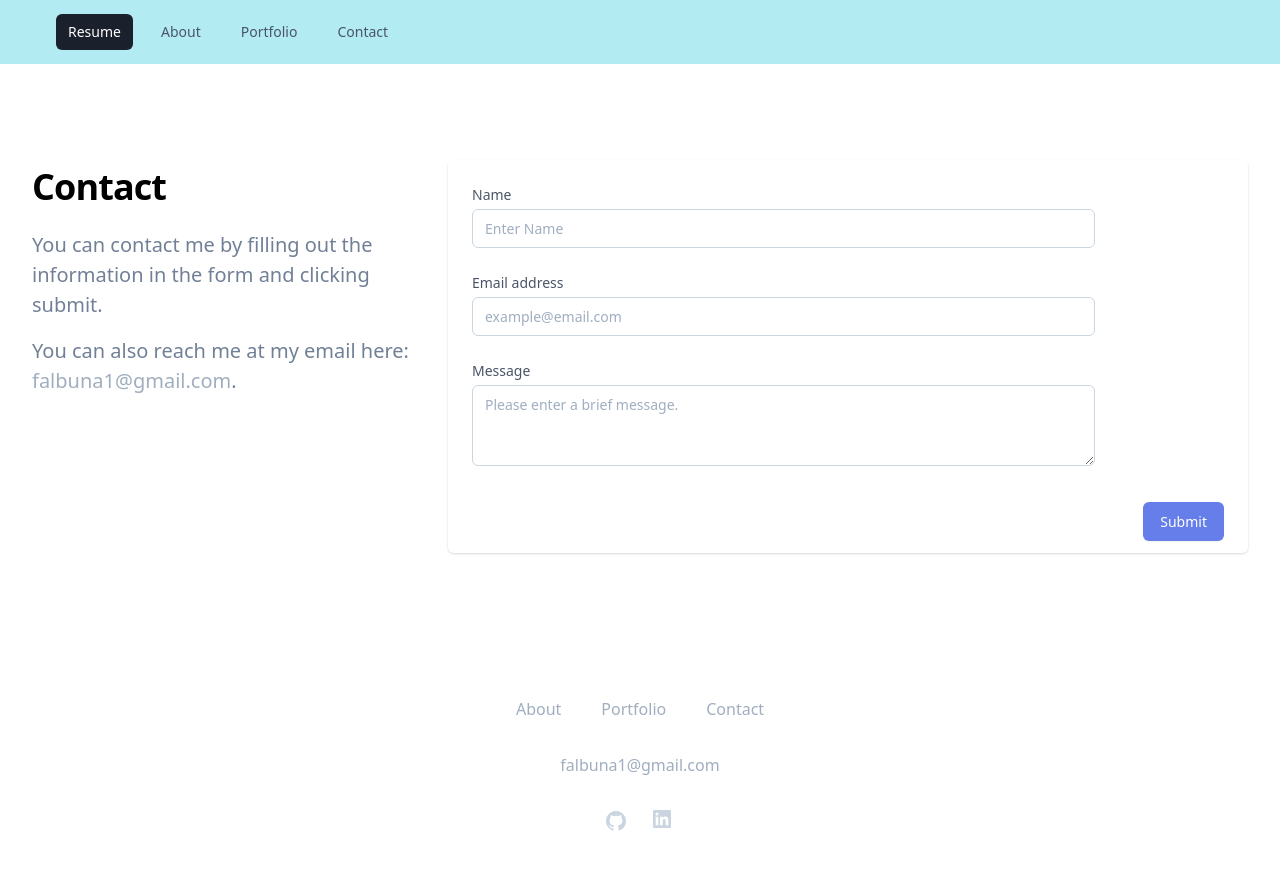
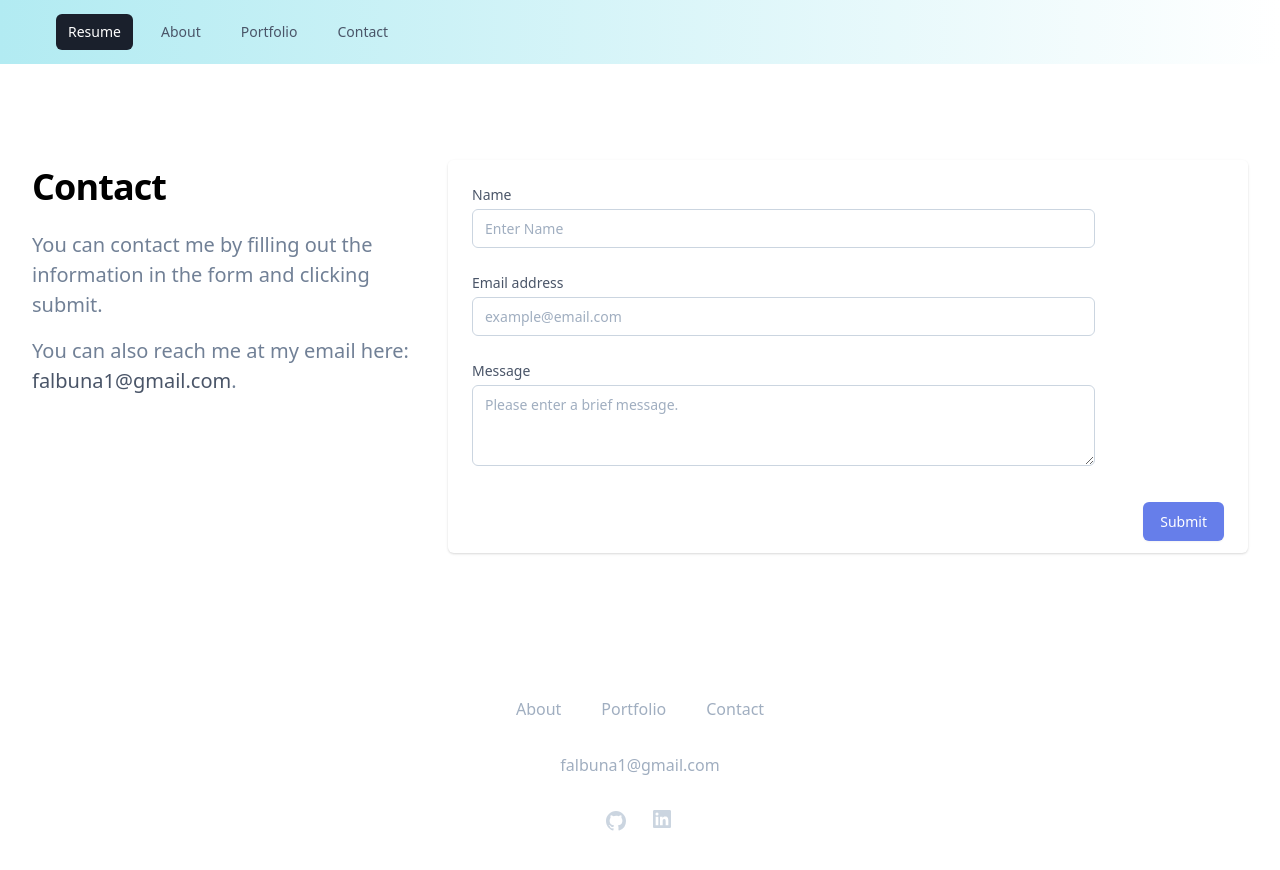
Before and after one commit to falbuna/francisalbuna, a React (Create React App) app: page /contact in a window 1280 px wide. Shown: the top 870 px of the page. Built offline with nearby package versions, Linux system fonts and the light colour scheme.

Commit message:
Added Gradient color effect to background of navbar.

```diff
--- a/src/components/Header/index.js
+++ b/src/components/Header/index.js
@@ -7,7 +7,7 @@ function Header() {
 
 return (
 
-<nav className="bg-blueLight1">
+<nav className="bg-gradient-to-r from-blueLight1 to-white">
     <div className="max-w-7xl mx-auto px-2 sm:px-6 lg:px-8">
     <div className="relative flex items-center justify-between h-16">
     <div className="absolute inset-y-0 left-0 flex items-center sm:hidden">
--- a/src/pages/Contact.js
+++ b/src/pages/Contact.js
@@ -9,7 +9,7 @@ function Contact(){
       <div className="space-y-5 sm:space-y-4">
         <h2 className="text-3xl font-extrabold tracking-tight sm:text-4xl">Contact</h2>
         <p className="text-xl text-gray-600"> You can contact me by filling out the information in the form and clicking submit.</p>
-        <p className="text-xl text-gray-600"> You can also reach me at my email here: <a className="text-gray-500 hover:text-gray-900" href="mailto:falbuna1@gmail.com">falbuna1@gmail.com</a>.</p>
+        <p className="text-xl text-gray-600"> You can also reach me at my email here: <a className="text-gray-700 hover:text-blue1" href="mailto:falbuna1@gmail.com">falbuna1@gmail.com</a>.</p>
       </div>
 
 
```
